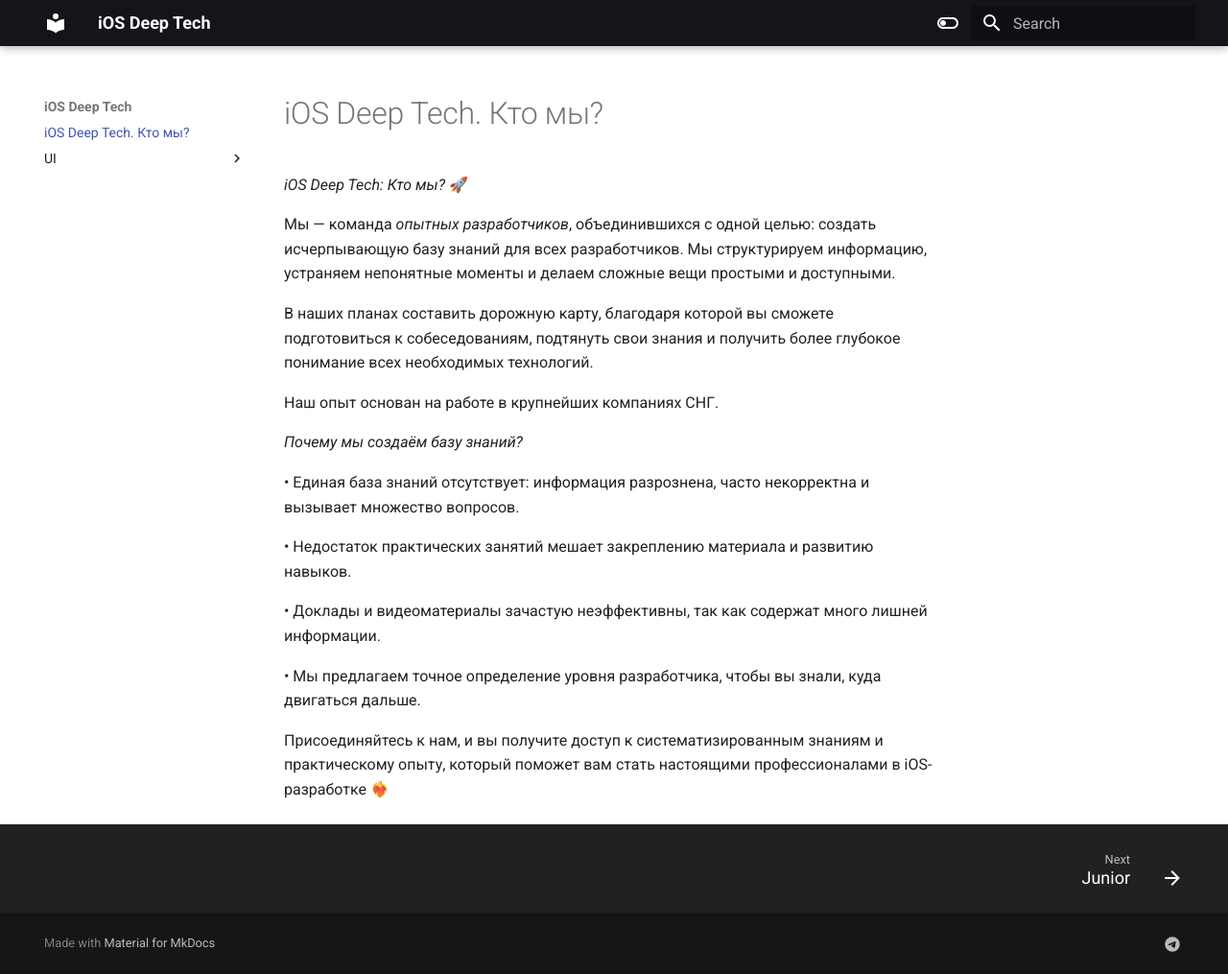
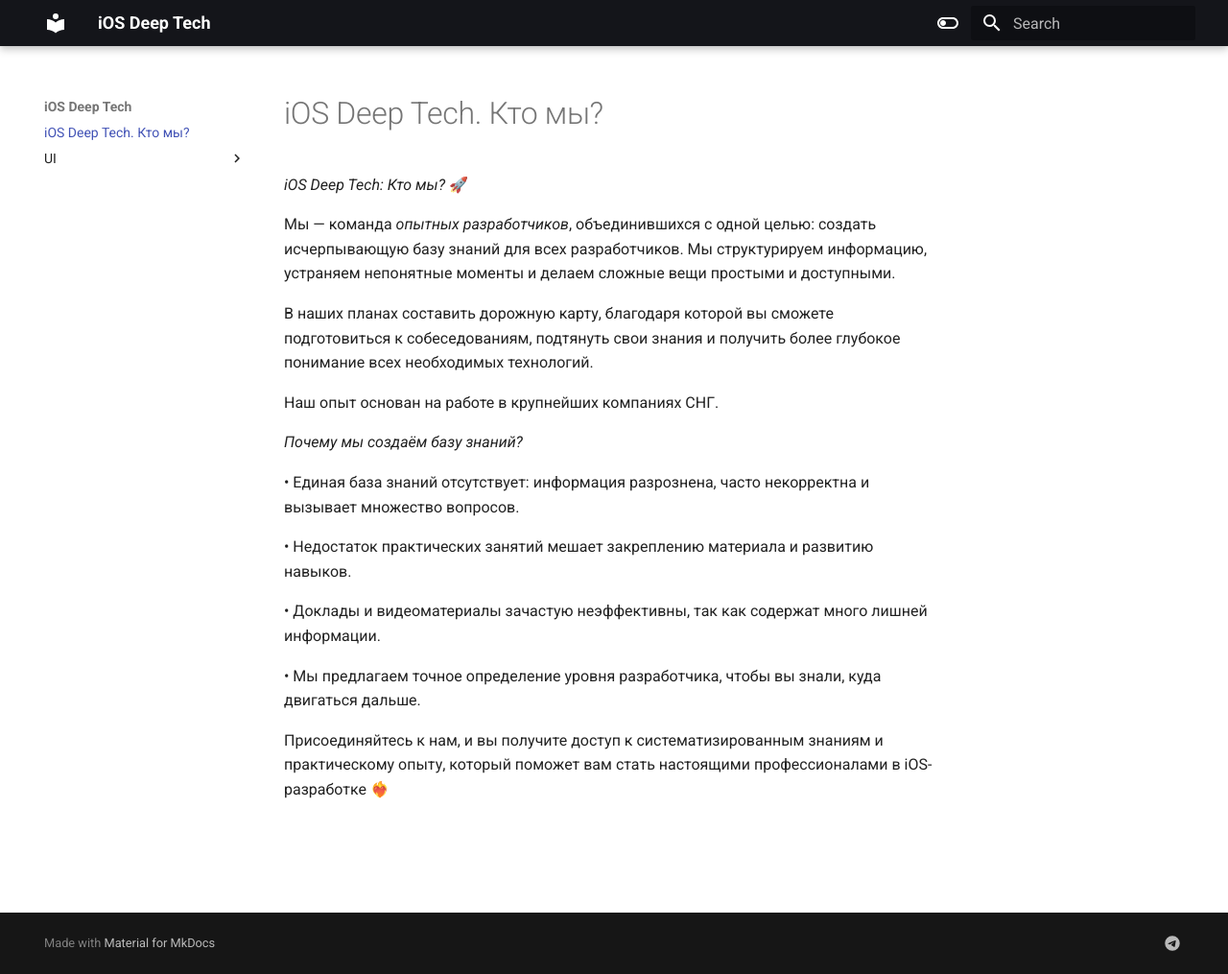
Before and after one commit to iosdeeptech/ios_deep_tech, an MkDocs documentation site: the page built from docs/index.md, in a window 1280 px wide and 1015 px high. Shown: the whole window at 96% size. Built offline with MkDocs 1.6.1 and Material for MkDocs 9.7.7, drawn with Linux system fonts in a browser that asks for light colours.

Commit message:
Обновление UI

```diff
--- a/mkdocs.yml
+++ b/mkdocs.yml
@@ -24,7 +24,9 @@
 
     features:
     - header.autohide
-    - navigation.footer
+
+    icon:
+      logo: material/material-apple
 
 # Extensions
 markdown_extensions:
```
